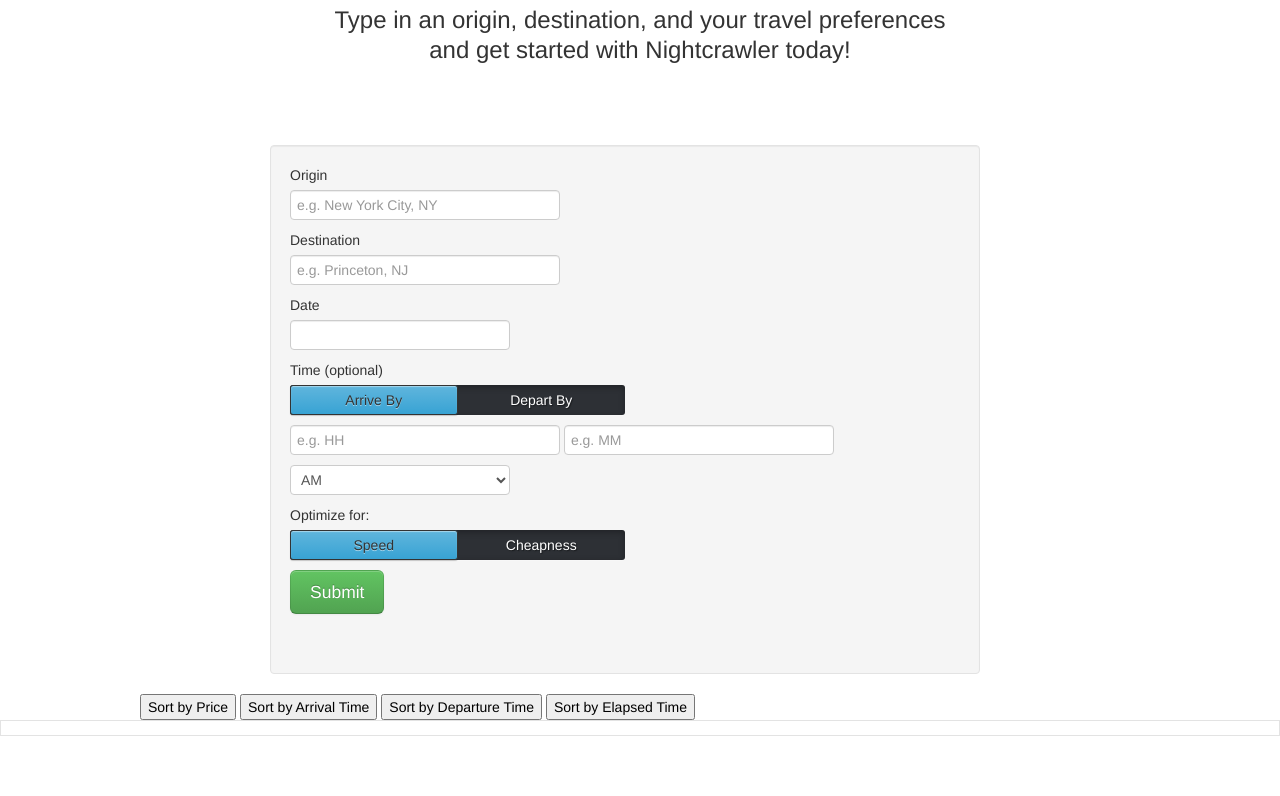
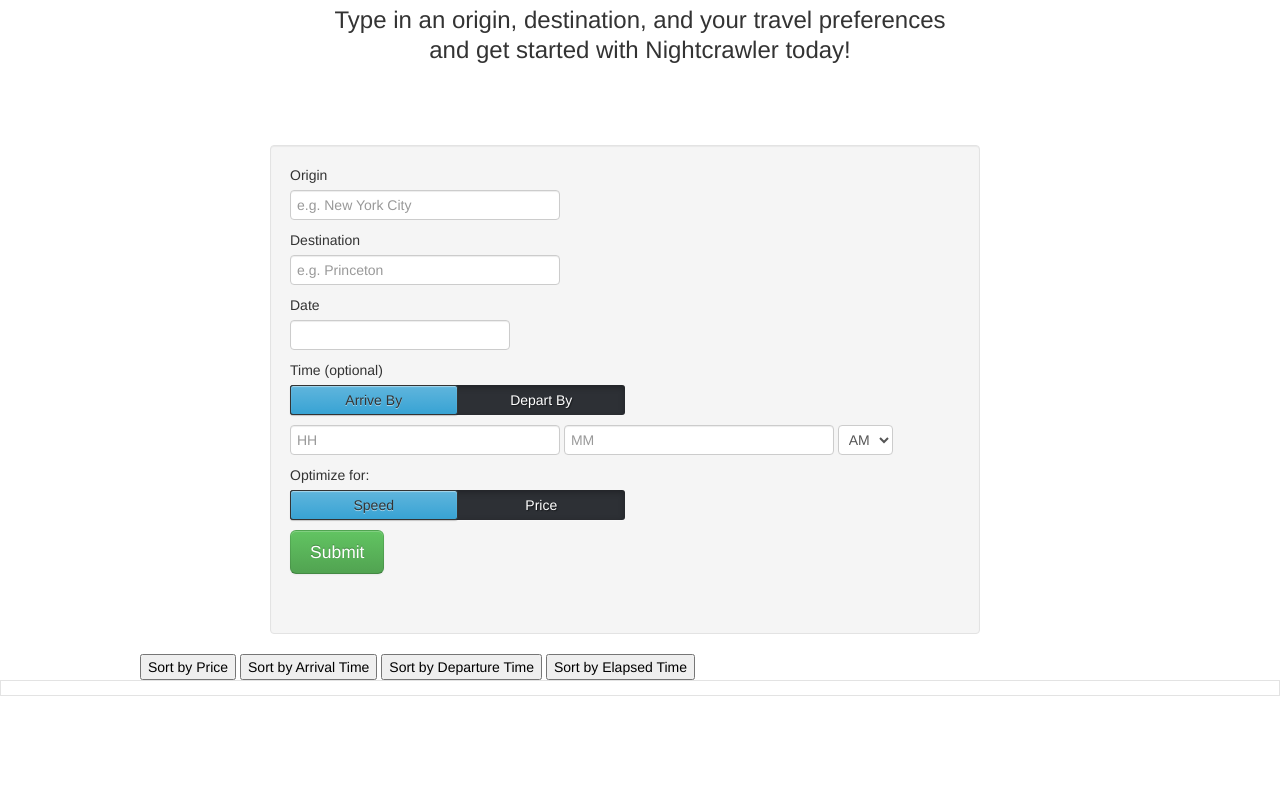
Before and after one commit to bitnovus/nightcrawler, a Flask app: page /home in a window 1280 px wide. Shown: the part 307-1103 px from the top of the page. After the commit the page ends 1003 px from the top, so only its background shows below. Run offline with Flask 2, Linux system fonts and the light colour scheme; data that the repository does not hold is empty; parts of the project's set-up code (start-up, migrations or seed data) failed here and were passed over; some libraries are stand-ins or nearby versions.

Commit message:
adding styles

```diff
--- a/static/css/night.css
+++ b/static/css/night.css
@@ -70,6 +70,12 @@
     line-height:1.5;
     zoom:1;
     font-weight: bolder;
-    position: relative;
-    z-index: 10;
 }
+
+.dropdown {
+    width: auto;
+}
+
+.span3 .time {
+    width: 50px;
+}
--- a/templates/home.html
+++ b/templates/home.html
@@ -264,9 +264,9 @@
 
             <div class="well offset1 span7">
                 <label>Origin</label>
-                <input type="text" class="span3" placeholder="e.g. New York City, NY" id="originform">
+                <input type="text" class="span3" placeholder="e.g. New York City" id="originform">
                 <label>Destination</label>
-                <input type="text" class="span3" placeholder="e.g. Princeton, NJ" id="destform">
+                <input type="text" class="span3" placeholder="e.g. Princeton" id="destform">
 		<label>Date</label>
 		<input type="text" id="datepicker">
                 <!--<input type="text" class="span3" id="month" placeholder="e.g. MM">
@@ -285,9 +285,9 @@
                         <span class="slide-button"></span>
                     </div>
                 </div>
-                <input type="text" class="span3" id="hour" placeholder="e.g. HH">
-                <input type="text" class="span3" id="minute" placeholder="e.g. MM"> <br/>
-                <select><option value="AM" id="AM">AM</option><option value="PM" id="PM">PM</option></select>
+                <input type="text" class="span3 time" id="hour" placeholder="HH">
+                <input type="text" class="span3 time" id="minute" placeholder="MM">
+                <select class="dropdown"><option value="AM" id="AM">AM</option><option value="PM" id="PM">PM</option></select>
                 <!-- <label>Optimize for:</label>
                 <input type="radio" name="optimize" id="speed" checked>Speed</input>
                 <input type="radio" name="optimize" id="cheapness">Cheapness</input>-->
@@ -299,12 +299,11 @@
                         <label for="speed" onclick="">Speed</label>
 
                         <input id="cheapness" name="optimize" type="radio">
-                        <label for="cheapness" onclick="">Cheapness</label>
+                        <label for="cheapness" onclick="">Price</label>
 
                         <span class="slide-button"></span>
                     </div>
                 </div>
-            <!--<input type="radio" name="optimize" id="laziness">Laziness</input>-->
             <div class="results"><button class="btn btn-large btn-success" type="button" onclick="submit()">Submit</button> </div>
                 <br></br>
 
```
